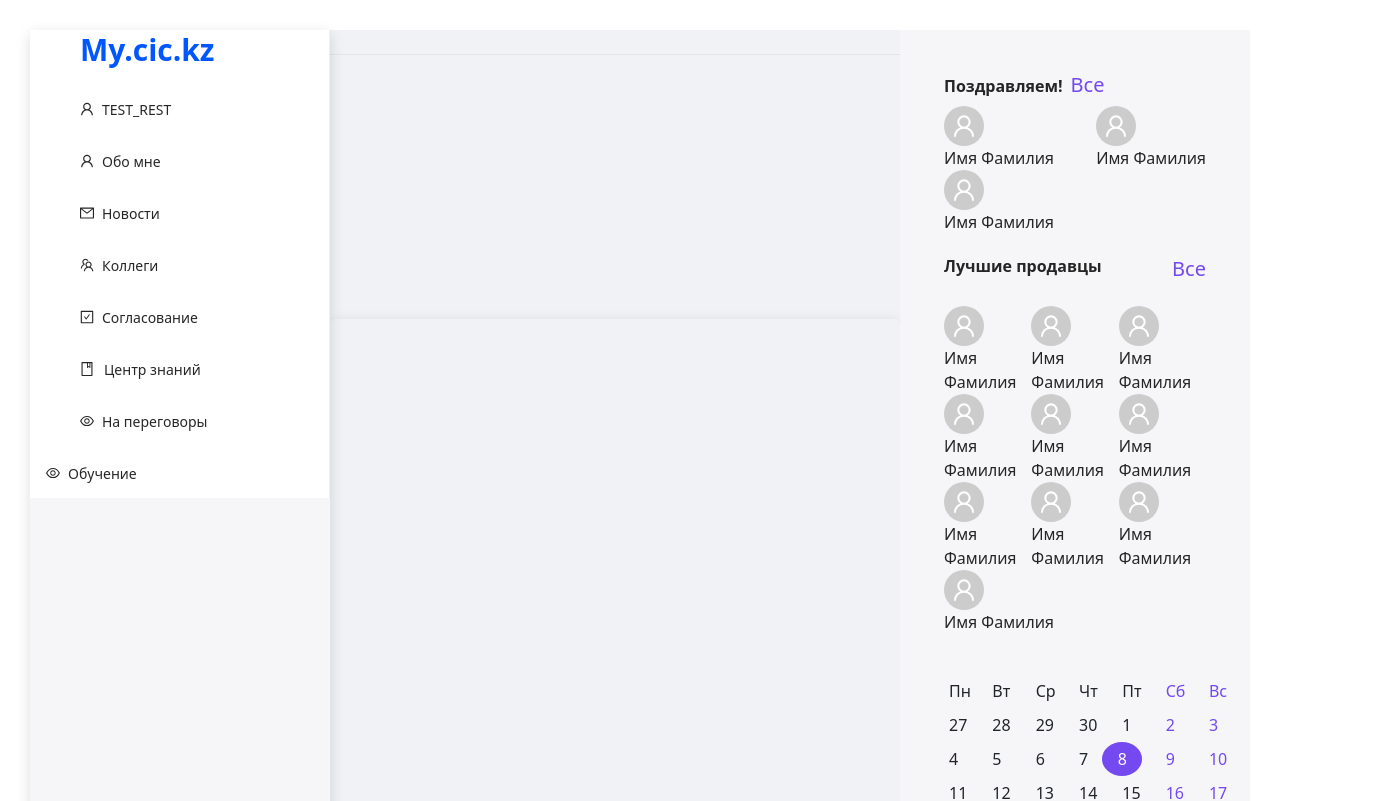
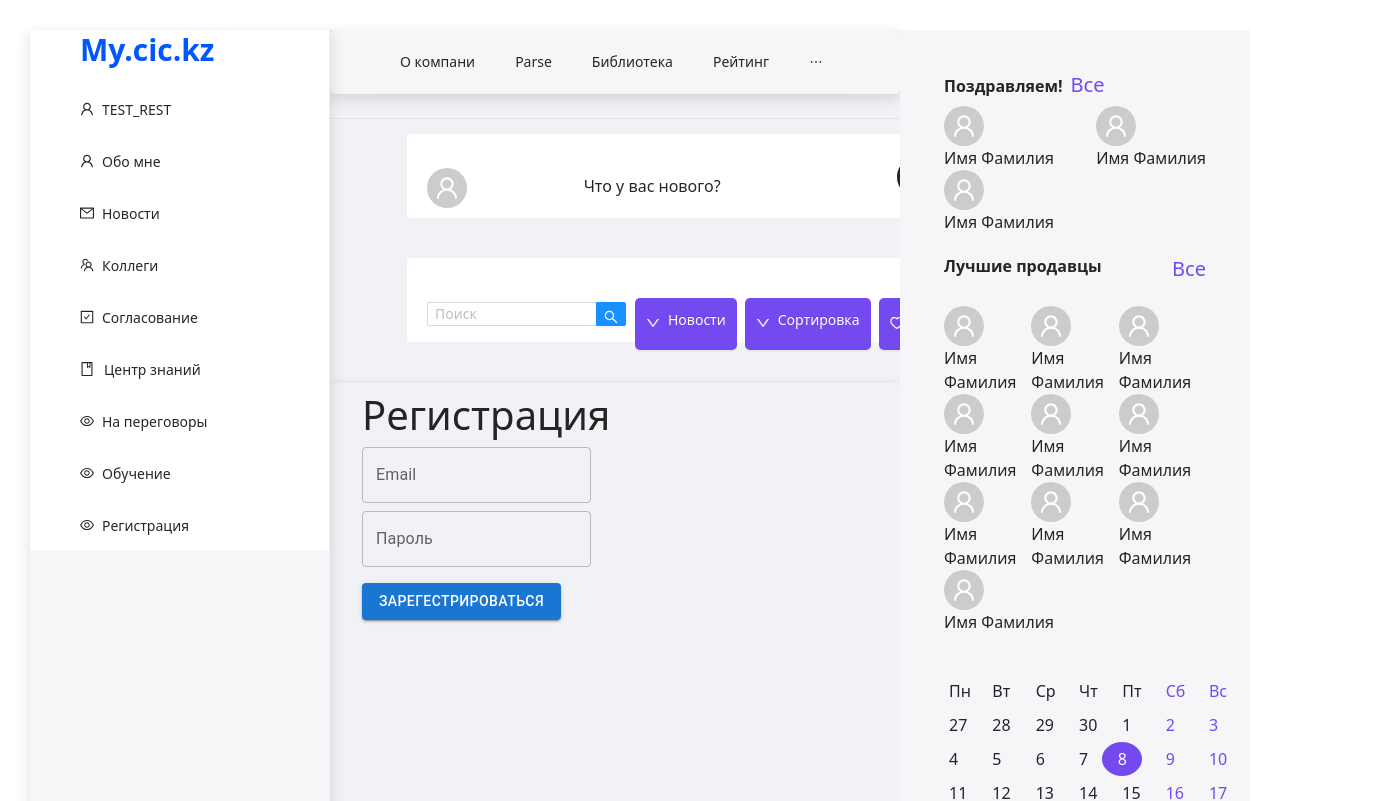
Before and after one commit to FallenStarrr/mycic-new-design, a React (Create React App) app: page /auth in a window 1280 px wide. Shown: the top 801 px of the page, 1387 px wide, since content can reach past the window. Built offline with nearby package versions, Linux system fonts and the light colour scheme.

Commit message:
new http requests

```diff
--- a/src/App.js
+++ b/src/App.js
@@ -12,6 +12,7 @@ import React, { useState } from "react";
 
 import Tests from "./pages/Tests";
 import TEST_REST from "./components/TEST_REST";
+import Auth from "./components/Auth";
 
 
 const { Header, Sider, Content } = Layout;
@@ -47,6 +48,11 @@ function App() {
           <li className="nav__item">
               <Link className="nav__link" to="/test_rest">
                 TEST_REST
+              </Link>
+            </li>
+            <li className="nav__item">
+              <Link className="nav__link" to="/auth">
+              Регистрация
               </Link>
             </li>
             <li className="nav__item">
@@ -117,9 +123,9 @@ function App() {
           </Sider>
 
           <Layout>
-            {/* <Header className="section" style={{ backgroundColor: "#F6F6F9" }}>
+            <Header className="section" style={{ backgroundColor: "#F6F6F9" }}>
               <Head />
-            </Header> */}
+            </Header>
 
             <Divider></Divider>
 
@@ -144,7 +150,7 @@ function App() {
                   <TEST_REST/>
                 </Route>
 
-
+                <Route path="/auth" ><Auth/></Route>
               </Switch>
             </Content>
           </Layout>
--- /dev/null
+++ b/src/components/Auth.js
@@ -0,0 +1,66 @@
+import  {useState} from 'react';
+import Box from '@mui/material/Box';
+import TextField from '@mui/material/TextField';
+import Button from '@mui/material/Button';
+import Container from '@mui/material/Container';
+import auth from '../http/auth/auth'
+import axios from 'axios'
+const Auth = () => {
+
+  const [email, setEmail] = useState('')
+  const [password, setPassword] = useState('')
+  async  function handleRequest(e) {
+        e.preventDefault()
+        const data = {
+          email,
+          password
+        }
+
+        const resp = await axios.post('url', data)
+
+        return resp
+
+  }
+
+
+  return (
+    <Container maxWidth="sm">
+    <Box
+      component="form"
+      sx={{
+        '& > :not(style)': { m: 1, width: '25ch' },
+      }}
+      noValidate
+      autoComplete="off"
+      onSubmit={handleRequest}
+    >
+            <h1>Регистрация</h1>
+
+            <div>
+            <TextField
+            onChange={(e) => setEmail(e.target.value)}
+            value={email}
+             id="outlined-basic"
+            name="email"
+            label="Email"
+            variant="outlined" />
+
+            </div>
+            <div>
+            <TextField
+            onChange={(e) => setPassword(e.target.value)}
+            value={password}
+            id="outlined-basic"
+            label="Пароль"
+            variant="outlined"
+              name="password"
+            />
+
+            </div>
+            <Button variant="contained">Зарегестрироваться</Button>
+    </Box>
+    </Container>
+  )
+}
+
+export default Auth
--- a/src/components/Head.js
+++ b/src/components/Head.js
@@ -132,7 +132,7 @@ export default function Head() {
             type="primary"
             className="btn"
             icon={<DownOutlined />}
-            size={"large"}
+            size="small"
           >
             Новости
           </Button>
@@ -140,7 +140,7 @@ export default function Head() {
             type="primary"
             className="btn"
             icon={<DownOutlined />}
-            size={"large"}
+            size="small"
           >
             {" "}
             Сортировка
@@ -149,7 +149,7 @@ export default function Head() {
             type="primary"
             className="btn"
             icon={<HeartOutlined />}
-            size={"large"}
+            size="small"
           >
             {" "}
             Понравилось
--- a/src/components/Sidebar.js
+++ b/src/components/Sidebar.js
@@ -78,7 +78,7 @@ export default function Sidebar() {
           </Space>
         </Link>
       </Menu.Item>
-      <Menu.Item>
+      <Menu.Item className="nav__item" key="7">
         <Link to="/knowledge">
           <Space>
             <EyeOutlined className="purp-icon" />
@@ -86,6 +86,15 @@ export default function Sidebar() {
           </Space>
         </Link>
       </Menu.Item>
+
+      <Menu.Item className="nav__item" key="8">
+        <Link to="/auth">
+          <Space>
+            <EyeOutlined className="purp-icon" />
+            Регистрация
+          </Space>
+        </Link>
+      </Menu.Item>
     </Menu>
   );
 }
--- a/src/http/announcements/all_ann.js
+++ b/src/http/announcements/all_ann.js
@@ -3,7 +3,9 @@ const axios = require("axios").default;
 export default async function all_ann() {
   try {
     const res = await axios.get("http://127.0.0.1:8000/api/announcement");
+
     console.log(res);
+
   } catch (error) {
     console.error(error.toJSON());
   }
--- /dev/null
+++ b/src/http/auth/auth.js
@@ -0,0 +1,18 @@
+import axios from 'axios'
+
+async function auth(url, data, method) {
+  try {
+    const resp = await axios({
+      method,
+      url,
+      data
+    })
+    console.log(resp)
+    await localStorage.setItem('token', resp.headers.authorization.split(' ')[1] )
+    return resp
+  } catch (e) {
+    console.log(e)
+  }
+}
+
+export default auth
--- a/src/styles/about-me.css
+++ b/src/styles/about-me.css
@@ -32,8 +32,8 @@ table {
 
   .btn {
     background: #7449EF !important;
-    padding: 10px 20px 40px !important;
-    font-size: 24px !important;
+    padding: 10px 10px 40px !important;
+    font-size: 14px !important;
     color: #fff !important;
     border-radius: 5px !important;
     margin-top: 20px !important;
```
